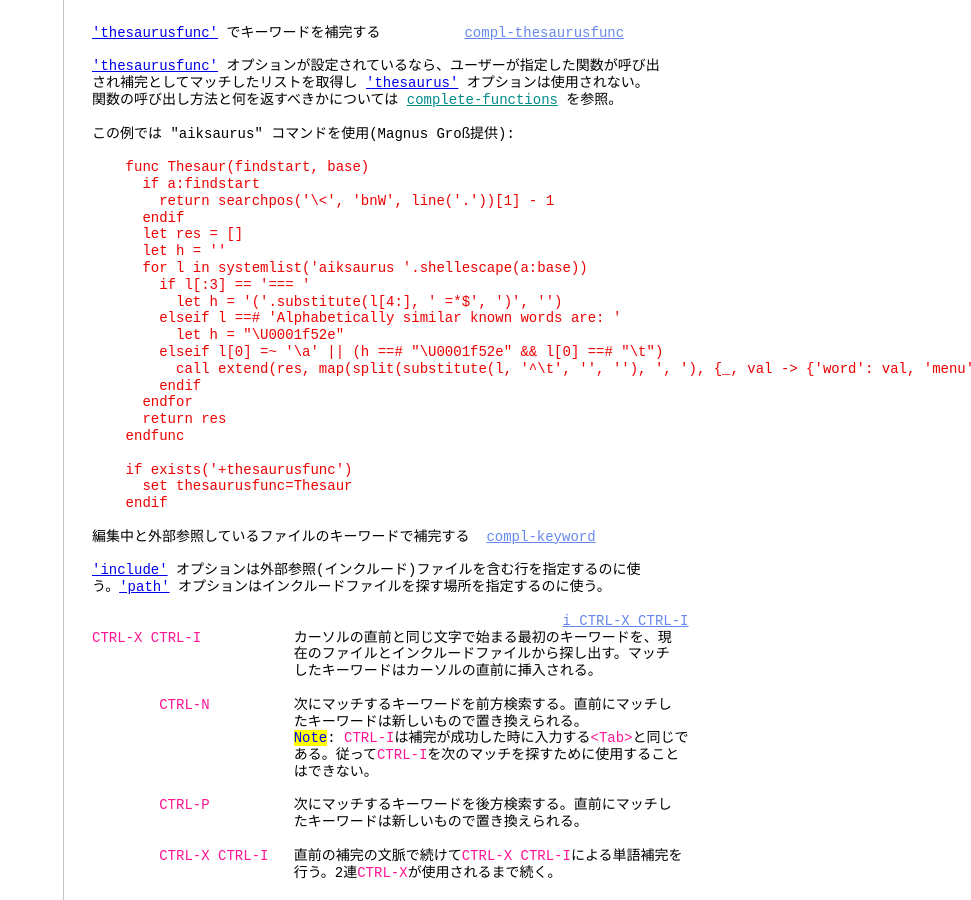
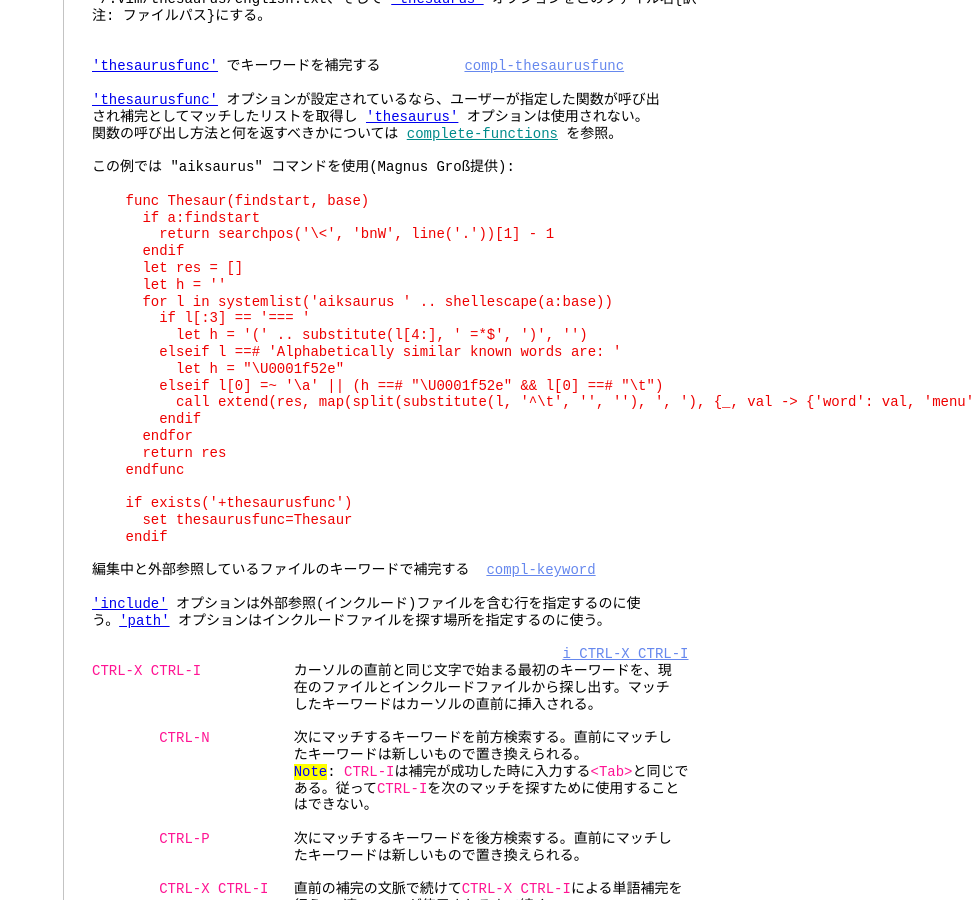
Before and after one commit to vim-jp/vimdoc-ja, a Jekyll site: the page built from insert.html, in a window 1280 px wide and 900 px high, scrolled down 14015 px. Shown: the whole window, without its empty margins (309-1280 px from the left). Built offline with Jekyll 4.4.1, drawn with Linux system fonts in a browser that asks for light colours; nearby versions of some CDN libraries; comment, search, counter and statistics services are not loaded; some of the changed text lies outside the part shown.

Commit message:
Generated by GitHub workflow 1913213369
https://github.com/vim-jp/vimdoc-ja-working/actions/runs/1913213369

```diff
--- a/insert.html
+++ b/insert.html
@@ -3,7 +3,7 @@ layout: vimdoc
 helpname: 'insert'
 ---
 <div id='vimCodeElement'>
-<a class="Constant" href="insert.html" name="insert.txt">insert.txt</a>&nbsp;&nbsp;&nbsp;&nbsp;For&nbsp;<span class="Identifier">Vim バージョン 8.2.</span>&nbsp;&nbsp;Last change: 2021 Oct 24<br>
+<a class="Constant" href="insert.html" name="insert.txt">insert.txt</a>&nbsp;&nbsp;&nbsp;&nbsp;For&nbsp;<span class="Identifier">Vim バージョン 8.2.</span>&nbsp;&nbsp;Last change: 2021 Dec 29<br>
 <br>
 <br>
 &nbsp;&nbsp;&nbsp;&nbsp;&nbsp;&nbsp;&nbsp;&nbsp;&nbsp;&nbsp;&nbsp;&nbsp;&nbsp;&nbsp;&nbsp;&nbsp;<span class="Identifier">VIMリファレンスマニュアル&nbsp;&nbsp;&nbsp;&nbsp;by Bram Moolenaar</span><br>
@@ -840,9 +842,9 @@ thesaurus_pkg.zip を展開し、thesaurus.txt をどこかに配置する、例
 &nbsp;&nbsp;&nbsp;&nbsp;&nbsp;&nbsp;endif<br>
 &nbsp;&nbsp;&nbsp;&nbsp;&nbsp;&nbsp;let res = []<br>
 &nbsp;&nbsp;&nbsp;&nbsp;&nbsp;&nbsp;let h = ''<br>
-&nbsp;&nbsp;&nbsp;&nbsp;&nbsp;&nbsp;for l in systemlist('aiksaurus '.shellescape(a:base))<br>
+&nbsp;&nbsp;&nbsp;&nbsp;&nbsp;&nbsp;for l in systemlist('aiksaurus ' .. shellescape(a:base))<br>
 &nbsp;&nbsp;&nbsp;&nbsp;&nbsp;&nbsp;&nbsp;&nbsp;if l[:3] == '=== '<br>
-&nbsp;&nbsp;&nbsp;&nbsp;&nbsp;&nbsp;&nbsp;&nbsp;&nbsp;&nbsp;let h = '('.substitute(l[4:], ' =*$', ')', '')<br>
+&nbsp;&nbsp;&nbsp;&nbsp;&nbsp;&nbsp;&nbsp;&nbsp;&nbsp;&nbsp;let h = '(' .. substitute(l[4:], ' =*$', ')', '')<br>
 &nbsp;&nbsp;&nbsp;&nbsp;&nbsp;&nbsp;&nbsp;&nbsp;elseif l ==# 'Alphabetically similar known words are: '<br>
 &nbsp;&nbsp;&nbsp;&nbsp;&nbsp;&nbsp;&nbsp;&nbsp;&nbsp;&nbsp;let h = &quot;\U0001f52e&quot;<br>
 &nbsp;&nbsp;&nbsp;&nbsp;&nbsp;&nbsp;&nbsp;&nbsp;elseif l[0] =~ '\a' || (h ==# &quot;\U0001f52e&quot; &amp;&amp; l[0] ==# &quot;\t&quot;)<br>
@@ -1203,7 +1205,7 @@ C++ 用の最初のバージョンが存在する。<br>
 &nbsp;&nbsp;&nbsp;&nbsp;&nbsp;&nbsp;&nbsp;&nbsp;&nbsp;&nbsp;&nbsp;&nbsp;&quot; &quot;a:base&quot; にマッチする月を探す<br>
 &nbsp;&nbsp;&nbsp;&nbsp;&nbsp;&nbsp;&nbsp;&nbsp;&nbsp;&nbsp;&nbsp;&nbsp;let res = []<br>
 &nbsp;&nbsp;&nbsp;&nbsp;&nbsp;&nbsp;&nbsp;&nbsp;&nbsp;&nbsp;&nbsp;&nbsp;for m in split(&quot;Jan Feb Mar Apr May Jun Jul Aug Sep Oct Nov Dec&quot;)<br>
-&nbsp;&nbsp;&nbsp;&nbsp;&nbsp;&nbsp;&nbsp;&nbsp;&nbsp;&nbsp;&nbsp;&nbsp;&nbsp;&nbsp;if m =~ '^' . a:base<br>
+&nbsp;&nbsp;&nbsp;&nbsp;&nbsp;&nbsp;&nbsp;&nbsp;&nbsp;&nbsp;&nbsp;&nbsp;&nbsp;&nbsp;if m =~ '^' .. a:base<br>
 &nbsp;&nbsp;&nbsp;&nbsp;&nbsp;&nbsp;&nbsp;&nbsp;&nbsp;&nbsp;&nbsp;&nbsp;&nbsp;&nbsp;&nbsp;&nbsp;call add(res, m)<br>
 &nbsp;&nbsp;&nbsp;&nbsp;&nbsp;&nbsp;&nbsp;&nbsp;&nbsp;&nbsp;&nbsp;&nbsp;&nbsp;&nbsp;endif<br>
 &nbsp;&nbsp;&nbsp;&nbsp;&nbsp;&nbsp;&nbsp;&nbsp;&nbsp;&nbsp;&nbsp;&nbsp;endfor<br>
@@ -1225,7 +1227,7 @@ C++ 用の最初のバージョンが存在する。<br>
 &nbsp;&nbsp;&nbsp;&nbsp;&nbsp;&nbsp;&nbsp;&nbsp;&nbsp;&nbsp;else<br>
 &nbsp;&nbsp;&nbsp;&nbsp;&nbsp;&nbsp;&nbsp;&nbsp;&nbsp;&nbsp;&nbsp;&nbsp;&quot; &quot;a:base&quot; にマッチする月を探す<br>
 &nbsp;&nbsp;&nbsp;&nbsp;&nbsp;&nbsp;&nbsp;&nbsp;&nbsp;&nbsp;&nbsp;&nbsp;for m in split(&quot;Jan Feb Mar Apr May Jun Jul Aug Sep Oct Nov Dec&quot;)<br>
-&nbsp;&nbsp;&nbsp;&nbsp;&nbsp;&nbsp;&nbsp;&nbsp;&nbsp;&nbsp;&nbsp;&nbsp;&nbsp;&nbsp;if m =~ '^' . a:base<br>
+&nbsp;&nbsp;&nbsp;&nbsp;&nbsp;&nbsp;&nbsp;&nbsp;&nbsp;&nbsp;&nbsp;&nbsp;&nbsp;&nbsp;if m =~ '^' .. a:base<br>
 &nbsp;&nbsp;&nbsp;&nbsp;&nbsp;&nbsp;&nbsp;&nbsp;&nbsp;&nbsp;&nbsp;&nbsp;&nbsp;&nbsp;&nbsp;&nbsp;call complete_add(m)<br>
 &nbsp;&nbsp;&nbsp;&nbsp;&nbsp;&nbsp;&nbsp;&nbsp;&nbsp;&nbsp;&nbsp;&nbsp;&nbsp;&nbsp;endif<br>
 &nbsp;&nbsp;&nbsp;&nbsp;&nbsp;&nbsp;&nbsp;&nbsp;&nbsp;&nbsp;&nbsp;&nbsp;&nbsp;&nbsp;sleep 300m&nbsp;&nbsp;&nbsp;&nbsp;&nbsp;&nbsp;&nbsp;&nbsp;&quot; 次の候補の検索をシミュレートする<br>
@@ -1864,6 +1866,9 @@ O&nbsp;&nbsp;&nbsp;&nbsp;&nbsp;&nbsp;&nbsp;&nbsp;&nbsp;&nbsp;&nbsp;&nbsp;&nbsp;&
 が使用される。<a class="Type" href="options.html#'smartindent'">'smartindent'</a>&nbsp;か&nbsp;<a class="Type" href="options.html#'cindent'">'cindent'</a>&nbsp;が設定されている時には、行のインデン<br>
 トはCプログラム(ソースコード)のスタイルに、自動的に調整される。<br>
 <br>
+<a class="Type" href="options.html#'formatoptions'">'formatoptions'</a>&nbsp;オプションで新しい行を始める時にコメント開始文字列をコピーする<br>
+設定ができる。<br>
+<br>
 <a class="Type" href="options.html#'textwidth'">'textwidth'</a>&nbsp;は、行の最大幅(文字数)を設定することができる。文字を追加している時<br>
 に行が長くなりすぎると、自動的に改行が挿入される。<br>
 <br>
@@ -1876,12 +1881,16 @@ O&nbsp;&nbsp;&nbsp;&nbsp;&nbsp;&nbsp;&nbsp;&nbsp;&nbsp;&nbsp;&nbsp;&nbsp;&nbsp;&
 &nbsp;&nbsp;&nbsp;&nbsp;&nbsp;&nbsp;&nbsp;&nbsp;&nbsp;&nbsp;&nbsp;&nbsp;&nbsp;&nbsp;&nbsp;&nbsp;&nbsp;&nbsp;&nbsp;&nbsp;&nbsp;&nbsp;&nbsp;&nbsp;<span class="Special">{range}</span>が省略された場合、テキストは現在行の後から挿入<br>
 &nbsp;&nbsp;&nbsp;&nbsp;&nbsp;&nbsp;&nbsp;&nbsp;&nbsp;&nbsp;&nbsp;&nbsp;&nbsp;&nbsp;&nbsp;&nbsp;&nbsp;&nbsp;&nbsp;&nbsp;&nbsp;&nbsp;&nbsp;&nbsp;される。<br>
 &nbsp;&nbsp;&nbsp;&nbsp;&nbsp;&nbsp;&nbsp;&nbsp;&nbsp;&nbsp;&nbsp;&nbsp;&nbsp;&nbsp;&nbsp;&nbsp;&nbsp;&nbsp;&nbsp;&nbsp;&nbsp;&nbsp;&nbsp;&nbsp;[!] をつけるとその実行中のみ&nbsp;<a class="Type" href="options.html#'autoindent'">'autoindent'</a>&nbsp;をトグルする。<br>
+&nbsp;&nbsp;&nbsp;&nbsp;&nbsp;&nbsp;&nbsp;&nbsp;&nbsp;&nbsp;&nbsp;&nbsp;&nbsp;&nbsp;&nbsp;&nbsp;&nbsp;&nbsp;&nbsp;&nbsp;&nbsp;&nbsp;&nbsp;&nbsp;このコマンドは変数名ととても混同しやすいため、<a class="Identifier" href="vim9.html#Vim9">Vim9</a><br>
+&nbsp;&nbsp;&nbsp;&nbsp;&nbsp;&nbsp;&nbsp;&nbsp;&nbsp;&nbsp;&nbsp;&nbsp;&nbsp;&nbsp;&nbsp;&nbsp;&nbsp;&nbsp;&nbsp;&nbsp;&nbsp;&nbsp;&nbsp;&nbsp;script ではサポートされない。<br>
 <br>
 &nbsp;&nbsp;&nbsp;&nbsp;&nbsp;&nbsp;&nbsp;&nbsp;&nbsp;&nbsp;&nbsp;&nbsp;&nbsp;&nbsp;&nbsp;&nbsp;&nbsp;&nbsp;&nbsp;&nbsp;&nbsp;&nbsp;&nbsp;&nbsp;&nbsp;&nbsp;&nbsp;&nbsp;&nbsp;&nbsp;&nbsp;&nbsp;&nbsp;&nbsp;&nbsp;&nbsp;&nbsp;&nbsp;&nbsp;&nbsp;&nbsp;&nbsp;&nbsp;&nbsp;&nbsp;&nbsp;&nbsp;&nbsp;&nbsp;&nbsp;&nbsp;&nbsp;&nbsp;&nbsp;&nbsp;&nbsp;<a class="Constant" href="insert.html#:i" name=":i">:i</a>&nbsp;<a class="Constant" href="insert.html#:in" name=":in">:in</a>&nbsp;<a class="Constant" href="insert.html#:insert" name=":insert">:insert</a><br>
 :<span class="Special">{range}</span>i[nsert][!]&nbsp;&nbsp;&nbsp;&nbsp; 指定された行の上に何行分かのテキストを挿入する。<br>
 &nbsp;&nbsp;&nbsp;&nbsp;&nbsp;&nbsp;&nbsp;&nbsp;&nbsp;&nbsp;&nbsp;&nbsp;&nbsp;&nbsp;&nbsp;&nbsp;&nbsp;&nbsp;&nbsp;&nbsp;&nbsp;&nbsp;&nbsp;&nbsp;<span class="Special">{range}</span>が省略された場合、テキストは現在行の前から挿入<br>
 &nbsp;&nbsp;&nbsp;&nbsp;&nbsp;&nbsp;&nbsp;&nbsp;&nbsp;&nbsp;&nbsp;&nbsp;&nbsp;&nbsp;&nbsp;&nbsp;&nbsp;&nbsp;&nbsp;&nbsp;&nbsp;&nbsp;&nbsp;&nbsp;される。<br>
 &nbsp;&nbsp;&nbsp;&nbsp;&nbsp;&nbsp;&nbsp;&nbsp;&nbsp;&nbsp;&nbsp;&nbsp;&nbsp;&nbsp;&nbsp;&nbsp;&nbsp;&nbsp;&nbsp;&nbsp;&nbsp;&nbsp;&nbsp;&nbsp;[!] をつけるとその実行中のみ&nbsp;<a class="Type" href="options.html#'autoindent'">'autoindent'</a>&nbsp;をトグルする。<br>
+&nbsp;&nbsp;&nbsp;&nbsp;&nbsp;&nbsp;&nbsp;&nbsp;&nbsp;&nbsp;&nbsp;&nbsp;&nbsp;&nbsp;&nbsp;&nbsp;&nbsp;&nbsp;&nbsp;&nbsp;&nbsp;&nbsp;&nbsp;&nbsp;このコマンドは変数名ととても混同しやすいため、<a class="Identifier" href="vim9.html#Vim9">Vim9</a><br>
+&nbsp;&nbsp;&nbsp;&nbsp;&nbsp;&nbsp;&nbsp;&nbsp;&nbsp;&nbsp;&nbsp;&nbsp;&nbsp;&nbsp;&nbsp;&nbsp;&nbsp;&nbsp;&nbsp;&nbsp;&nbsp;&nbsp;&nbsp;&nbsp;script ではサポートされない。<br>
 <br>
 これら2つのコマンドは、&quot;.&quot; だけを含んだ行を入力するまで、挿入すべきテキストを<br>
 待ちつづける。バックスラッシュで始まる行には警戒すべし。<a class="Identifier" href="repeat.html#line-continuation">line-continuation</a>参<br>
```
Also changed, not shown: other parts of insert.html (+2 -0 lines).
